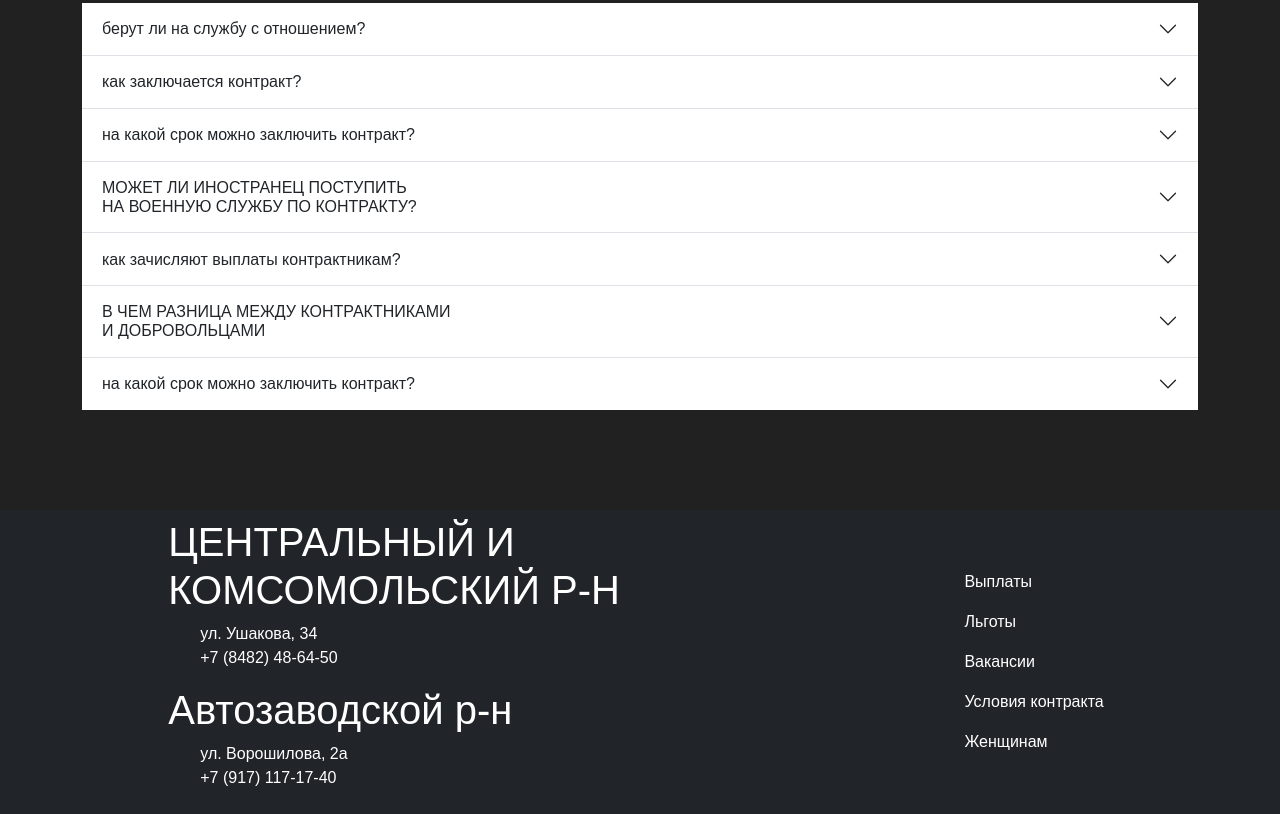
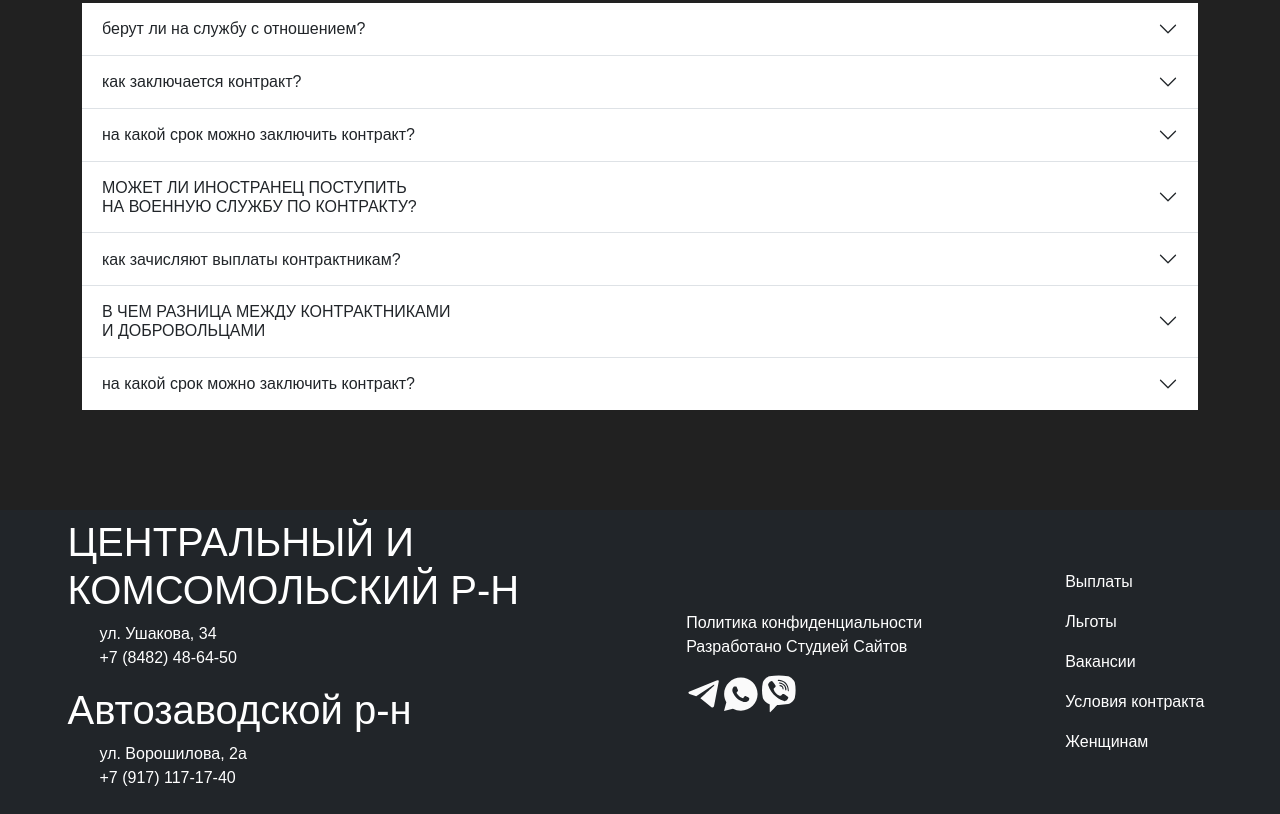
Before and after one commit to Egor-Graf/-, a plain HTML site: page index.html in a window 1280 px wide. Shown: the part 11141-11955 px from the top of the page. Drawn offline with nearby package versions, Linux system fonts and the light colour scheme; a web font is replaced by a local one.

Commit message:
Update index.html

```diff
--- a/index.html
+++ b/index.html
@@ -470,6 +470,19 @@
               </div>
             </div>
           </div>
+		<div>
+            <div>
+              <ul style="color: white; list-style: none;">
+                <li>Политика конфиденциальности</li>
+                <li>Разработано Студией Сайтов</li>
+              </ul>
+              <div style="margin-left: 34px;">
+                <img src="img/Vector.svg" alt="">
+                <img src="img/Vector-1.svg" alt="">
+                <img src="img/Vector-2.svg" alt="">
+              </div>
+          </div>
+          </div>
           <div">
             <div class="collapse navbar-collapse" id="navbarNav10">
               <ul class="navbar-nav" style="display: flex;flex-direction: column;">
```
